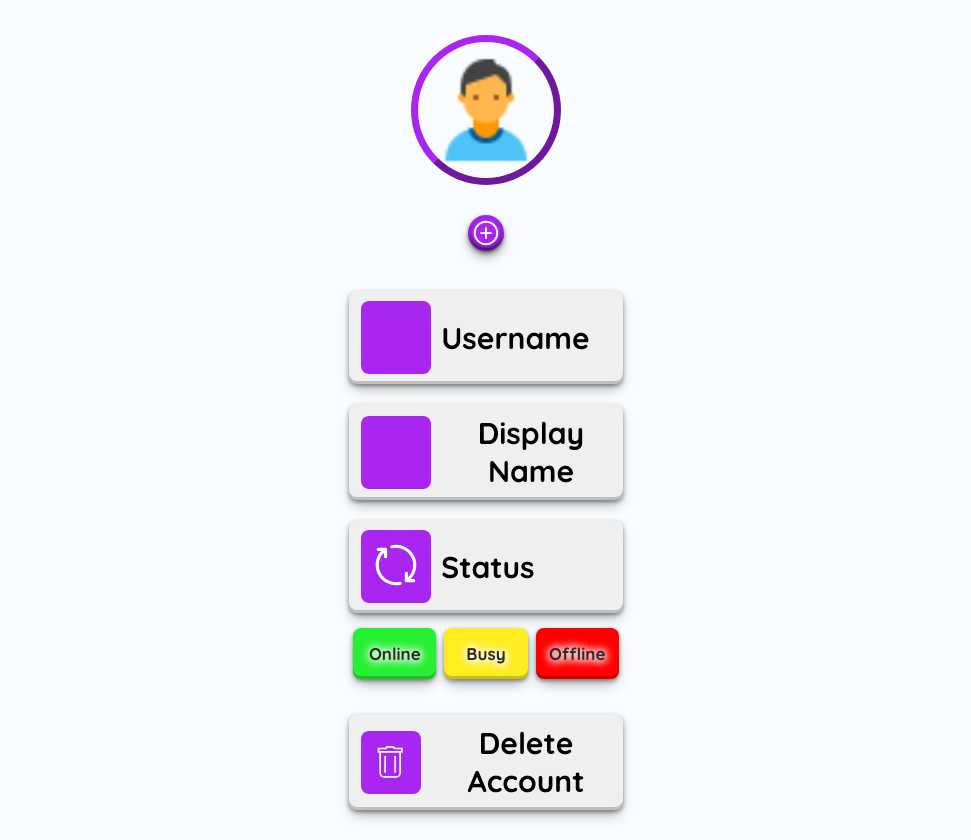
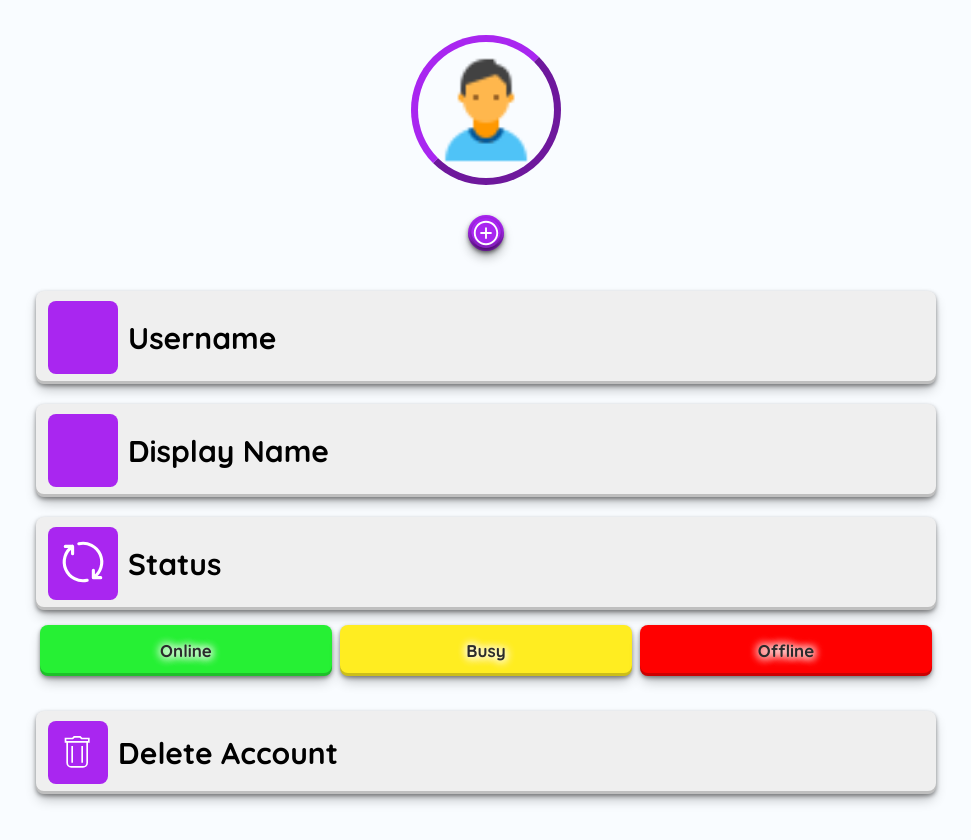
Before and after one commit to Artem-Brui/CodeSquareChat, a React (Vite) app in the folder frontend/: page /user-profile-page in a window 1280 px wide. Shown: the whole page, without its empty margins (144-1115 px from the left). Built offline with nearby package versions, Linux system fonts and the light colour scheme; a web font is replaced by a local one.

Commit message:
userprofile page

```diff
--- a/frontend/mobile-styles/_basic-settings.scss
+++ b/frontend/mobile-styles/_basic-settings.scss
@@ -3,6 +3,7 @@
 :root {
   font-size: 62.5%;
 }
+
 * {
   padding: 0;
   margin: 0;
@@ -12,7 +13,9 @@
   border: none;
   border-radius: 0.8rem;
 }
-
+#root {
+  width: 1000px;
+}
 body {
   background-color: $background-lm;
   display: flex;
--- a/frontend/src/assets/styles/_basic-settings.scss
+++ b/frontend/src/assets/styles/_basic-settings.scss
@@ -1,4 +1,4 @@
-@use 'variables' as *;
+@use "variables" as *;
 //---------------------Universal Selector--------------
 :root {
   font-size: 62.5%;
@@ -7,12 +7,14 @@
   padding: 0;
   margin: 0;
   box-sizing: border-box;
-    font-family: 'Quicksand', serif;
+  font-family: "Quicksand", serif;
   font-weight: 400;
   border: none;
   border-radius: 0.8rem;
 }
-
+#root {
+  width: 100rem;
+}
 body {
   background-color: $background-lm;
   display: flex;
--- a/frontend/src/components/users/Profile/UserProfileMenu/UserProfileMenu.tsx
+++ b/frontend/src/components/users/Profile/UserProfileMenu/UserProfileMenu.tsx
@@ -1,6 +1,6 @@
 import "@/assets/main.css";
 
-export default function UserProfileRegistration() {
+export default function UserProfileMenu() {
   return (
     <div className="user-profile-settings">
       <div className="user-profile-field">
@@ -22,7 +22,7 @@ export default function UserProfileRegistration() {
                   stroke-width="2"
                 >
                   <path
-                    stroke-dasharray="20"
+                    strokeDasharray="20"
                     stroke-dashoffset="20"
                     d="M3 21h18"
                   >
@@ -34,7 +34,7 @@ export default function UserProfileRegistration() {
                     />
                   </path>
                   <path
-                    stroke-dasharray="48"
+                    strokeDasharray="48"
                     stroke-dashoffset="48"
                     d="M7 17v-4l10 -10l4 4l-10 10h-4"
                   >
@@ -46,11 +46,7 @@ export default function UserProfileRegistration() {
                       values="48;0"
                     />
                   </path>
-                  <path
-                    stroke-dasharray="8"
-                    stroke-dashoffset="8"
-                    d="M14 6l4 4"
-                  >
+                  <path strokeDasharray="8" stroke-dashoffset="8" d="M14 6l4 4">
                     <animate
                       fill="freeze"
                       attributeName="stroke-dashoffset"
@@ -96,7 +92,7 @@ export default function UserProfileRegistration() {
                   stroke-width="2"
                 >
                   <path
-                    stroke-dasharray="20"
+                    strokeDasharray="20"
                     stroke-dashoffset="20"
                     d="M3 21h18"
                   >
@@ -108,7 +104,7 @@ export default function UserProfileRegistration() {
                     />
                   </path>
                   <path
-                    stroke-dasharray="48"
+                    strokeDasharray="48"
                     stroke-dashoffset="48"
                     d="M7 17v-4l10 -10l4 4l-10 10h-4"
                   >
@@ -121,7 +117,7 @@ export default function UserProfileRegistration() {
                     />
                   </path>
                   <path
-                    stroke-dasharray="8"
+                   strokeDasharray="8"
                     stroke-dashoffset="8"
                     d="M14 6l4 4"
                   >
--- a/frontend/src/components/users/Profile/UserProfilePage.tsx
+++ b/frontend/src/components/users/Profile/UserProfilePage.tsx
@@ -1,13 +1,13 @@
 import "@/assets/main.css";
 import UserProfileImage from "./UserProfileImage/UserProfileImage";
-import UserProfileRegistration from "./UserProfileMenu/UserProfileMenu";
+import UserProfileMenu from "./UserProfileMenu/UserProfileMenu";
 
 export default function UserProfilePage() {
   return (
     <div className="container">
       <div className="user-profile-menu">
         <UserProfileImage />
-        <UserProfileRegistration />
+        <UserProfileMenu />
       </div>
     </div>
   );
--- a/frontend/src/main.css
+++ b/frontend/src/main.css
@@ -11,6 +11,10 @@
   font-weight: 400;
   border: none;
   border-radius: 0.8rem;
+}
+
+#root {
+  width: 100rem;
 }
 
 body {
```
Also changed, not shown: 1 other file (tests, documents, lock files or other folders). Lines whose indentation alone changed are shown as unchanged.
